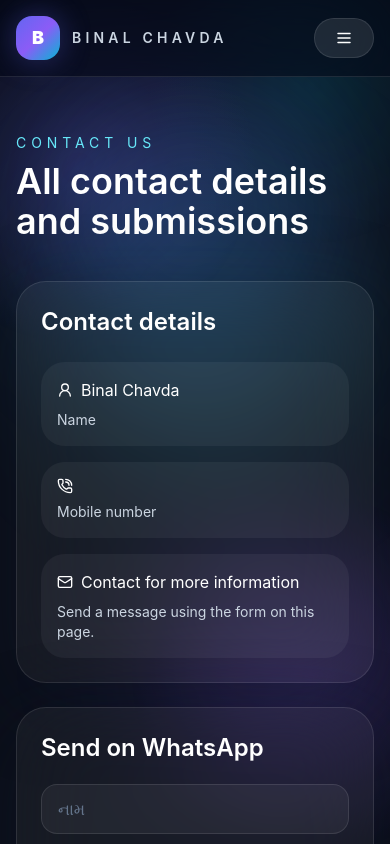
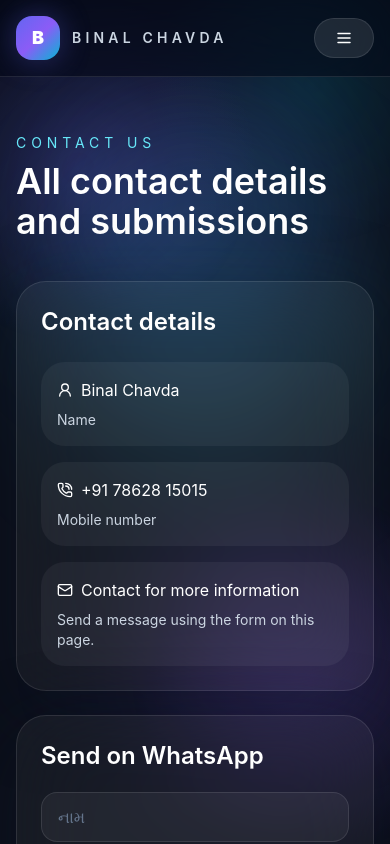
Before and after one commit to rahulbagda12/workhome, a React (Vite) app in the folder client/: page /contact in a window 390 px wide. Shown: the top 844 px of the page. Built offline with nearby package versions, Linux system fonts and the light colour scheme; the HTML template or start-up script is replaced by a standard one.

Commit message:
Add contactPhone to campaignData

```diff
--- a/client/src/data/mock.js
+++ b/client/src/data/mock.js
@@ -1,5 +1,6 @@
 export const campaignData = {
-  contactName: 'Binal Chavda'
+  contactName: 'Binal Chavda',
+  contactPhone: '+91 78628 15015'
 };
 
 export const networkMarketing = {
```
